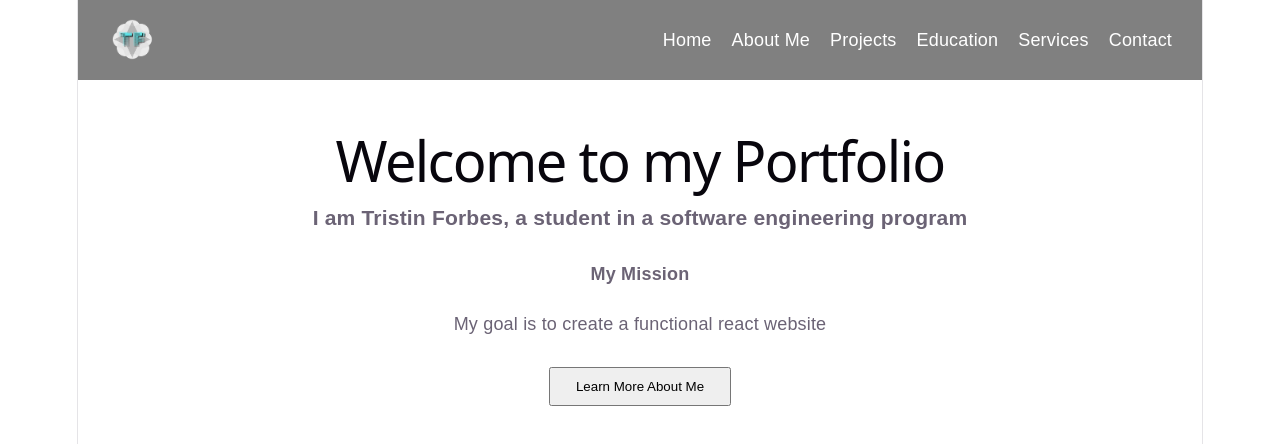
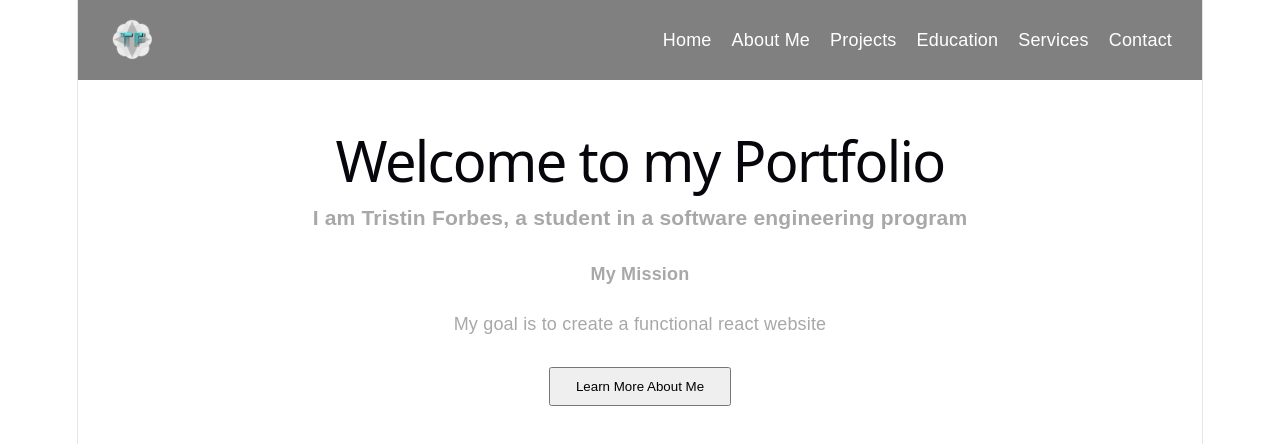
Before and after one commit to tforbe/Personal-portfolio-react, a React (Vite) app: page / in a window 1280 px wide. Shown: the top 444 px of the page. Built offline with nearby package versions, Linux system fonts and the light colour scheme.

Commit message:
forgot to save home page notes

```diff
--- a/src/pages/Home.jsx
+++ b/src/pages/Home.jsx
@@ -2,7 +2,7 @@ import React from 'react';
 // home function
 function Home() {
     return (
-    <div style={{padding: '15px', textAlign: 'center'}}>
+    <div style={{padding: '15px', textAlign: 'center', color: '#a8a8a8'}}>
         {/* Home page details */}
         <h1>Welcome to my Portfolio</h1>
         <h3>I am Tristin Forbes, a student in a software engineering program</h3>
```
